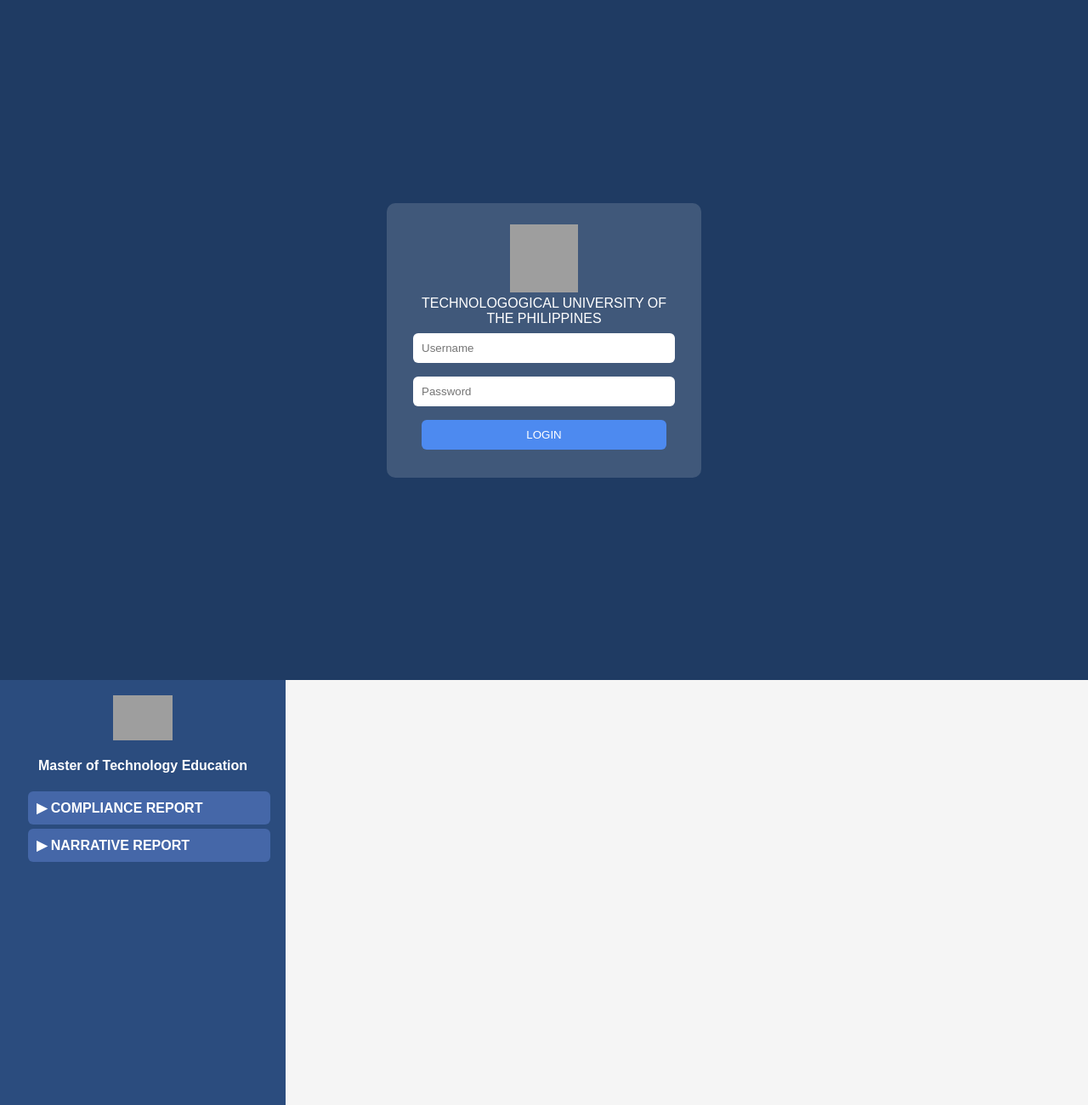
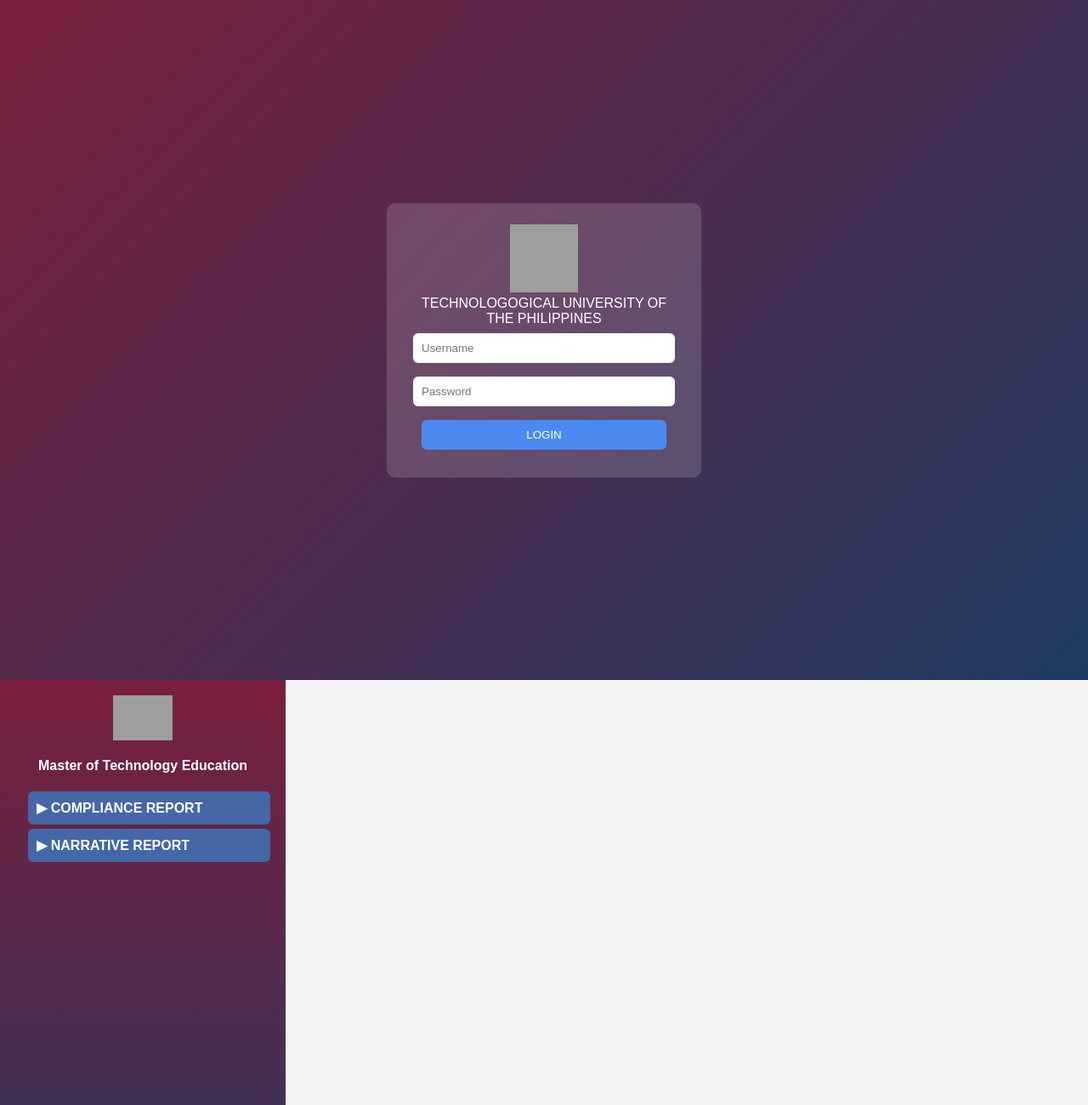
Before and after one commit to m1kels0n/MTE2025, a plain HTML site: page index.html in a window 1280 px wide. Shown: the top 1300 px of the page at 85% size. Drawn offline with Linux system fonts and the light colour scheme; grey boxes are pictures that could not be loaded.

Commit message:
change background

```diff
--- a/style.css
+++ b/style.css
@@ -9,11 +9,12 @@ body {
 /* LOGIN */
 #loginPage {
     height: 100vh;
-    background: #1f3b63;
+    background: linear-gradient(135deg, #7b1e3d, #1f3b63);
     display: flex;
     justify-content: center;
     align-items: center;
     color: white;
+
 }
 #loginBox {
     width: 320px;
@@ -42,7 +43,7 @@ body {
 /* SIDEBAR */
 #sidebar {
     width: 300px;
-    background: #2b4c7e;
+    background: linear-gradient(to bottom, #7b1e3d, #1f3b63);
     color: white;
     padding: 18px;
     overflow-y: auto;
```
